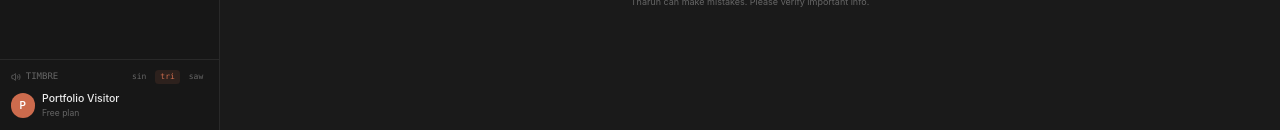
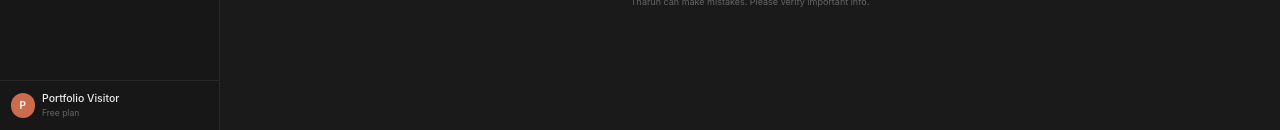
Before and after one commit to rajtharun08/portfolio, a React (Vite) app: page / in a window 1280 px wide. Shown: the part 670-800 px from the top of the page. Built offline with nearby package versions, Linux system fonts and the light colour scheme.

Commit message:
feat: use retro typewriter sound effects and clean up sidebar Timbre controls

```diff
--- a/src/App.jsx
+++ b/src/App.jsx
@@ -474,7 +474,6 @@ const App = () => {
   const [inputVal, setInputVal] = useState('');
 
   // Custom Controls
-  const [synthWave, setSynthWave] = useState('triangle');
   const [mousePos, setMousePos] = useState({ x: 0, y: 0 });
   const [thinking, setThinking] = useState(false);
   const [tokenStats, setTokenStats] = useState({ time: '0.8s', tokens: '214 tokens', active: true });
@@ -1784,12 +1783,7 @@ Generating summary response.`;
     }
   };
 
-  // ─── Waveform change ──────────────────────────────────────────────────────
-  const handleWaveformChange = (wave) => {
-    setSynthWave(wave);
-    setDroneWaveform(wave);
-    playClickTick();
-  };
+
 
   // ─── Input change handler: show autocomplete when typing '/' ───────────
   const handleInputChange = (e) => {
@@ -2216,29 +2210,6 @@ Generating summary response.`;
 
         {/* Footer */}
         <div className="p-3 space-y-2" style={{ borderTop: '1px solid var(--border)' }}>
-          {/* Timbre */}
-          <div className="flex items-center gap-1.5">
-            <Volume2 size={10} style={{ color: 'var(--text-muted)' }} className="shrink-0" />
-            <span className="text-[9px] font-mono uppercase" style={{ color: 'var(--text-muted)' }}>Timbre</span>
-            <div className="flex gap-1 ml-auto">
-              {['sin', 'tri', 'saw'].map((label, i) => {
-                const waves = ['sine', 'triangle', 'sawtooth'];
-                return (
-                  <button
-                    key={label}
-                    onClick={() => handleWaveformChange(waves[i])}
-                    className="px-1.5 py-px rounded text-[8px] cursor-pointer font-mono transition-all"
-                    style={{
-                      color: synthWave === waves[i] ? 'var(--accent)' : 'var(--text-muted)',
-                      background: synthWave === waves[i] ? 'rgba(204,107,77,0.12)' : 'transparent',
-                    }}
-                  >
-                    {label}
-                  </button>
-                );
-              })}
-            </div>
-          </div>
           {/* Identity */}
           <div className="flex items-center gap-2">
             <div
--- a/src/components/AudioSynthesizer.jsx
+++ b/src/components/AudioSynthesizer.jsx
@@ -69,6 +69,57 @@ export const playClickTick = () => {
 
     osc.start();
     osc.stop(ctx.currentTime + 0.07);
+  } catch (e) {}
+};
+
+// Exported UI Sound Effect: Organic Mechanical Keyboard Keypress
+export const playKeyboardClick = () => {
+  try {
+    const ctx = getUiAudioCtx();
+    if (ctx.state === 'suspended') ctx.resume();
+
+    // 1. Initial key cap strike (sharp transient click)
+    const clickOsc = ctx.createOscillator();
+    const clickGain = ctx.createGain();
+
+    clickOsc.type = 'triangle';
+    clickOsc.frequency.setValueAtTime(3800 + Math.random() * 800, ctx.currentTime);
+
+    clickGain.gain.setValueAtTime(0.025, ctx.currentTime);
+    clickGain.gain.exponentialRampToValueAtTime(0.0001, ctx.currentTime + 0.006); // 6ms decay
+
+    clickOsc.connect(clickGain);
+    clickGain.connect(ctx.destination);
+    clickOsc.start();
+    clickOsc.stop(ctx.currentTime + 0.01);
+
+    // 2. Metallic typebar strike ring (the "tink" of the typewriter hammer)
+    const ringOsc = ctx.createOscillator();
+    const ringGain = ctx.createGain();
+    const ringFilter = ctx.createBiquadFilter();
+
+    // Randomize pitch slightly around 1600Hz - 2100Hz for organic variation
+    const ringFreq = 1600 + Math.random() * 500;
+    const ringDecay = 0.025 + Math.random() * 0.015; // 25ms to 40ms decay
+
+    ringOsc.type = 'sine';
+    ringOsc.frequency.setValueAtTime(ringFreq, ctx.currentTime);
+    // downward pitch sweep as hammer impacts and dampens
+    ringOsc.frequency.exponentialRampToValueAtTime(ringFreq * 0.75, ctx.currentTime + ringDecay);
+
+    ringFilter.type = 'bandpass';
+    ringFilter.frequency.setValueAtTime(ringFreq, ctx.currentTime);
+    ringFilter.Q.setValueAtTime(5.0, ctx.currentTime); // High resonance for metallic "tink" ring
+
+    ringGain.gain.setValueAtTime(0.035, ctx.currentTime);
+    ringGain.gain.exponentialRampToValueAtTime(0.0001, ctx.currentTime + ringDecay);
+
+    ringOsc.connect(ringFilter);
+    ringFilter.connect(ringGain);
+    ringGain.connect(ctx.destination);
+
+    ringOsc.start();
+    ringOsc.stop(ctx.currentTime + ringDecay + 0.01);
   } catch (e) {}
 };
 
```
